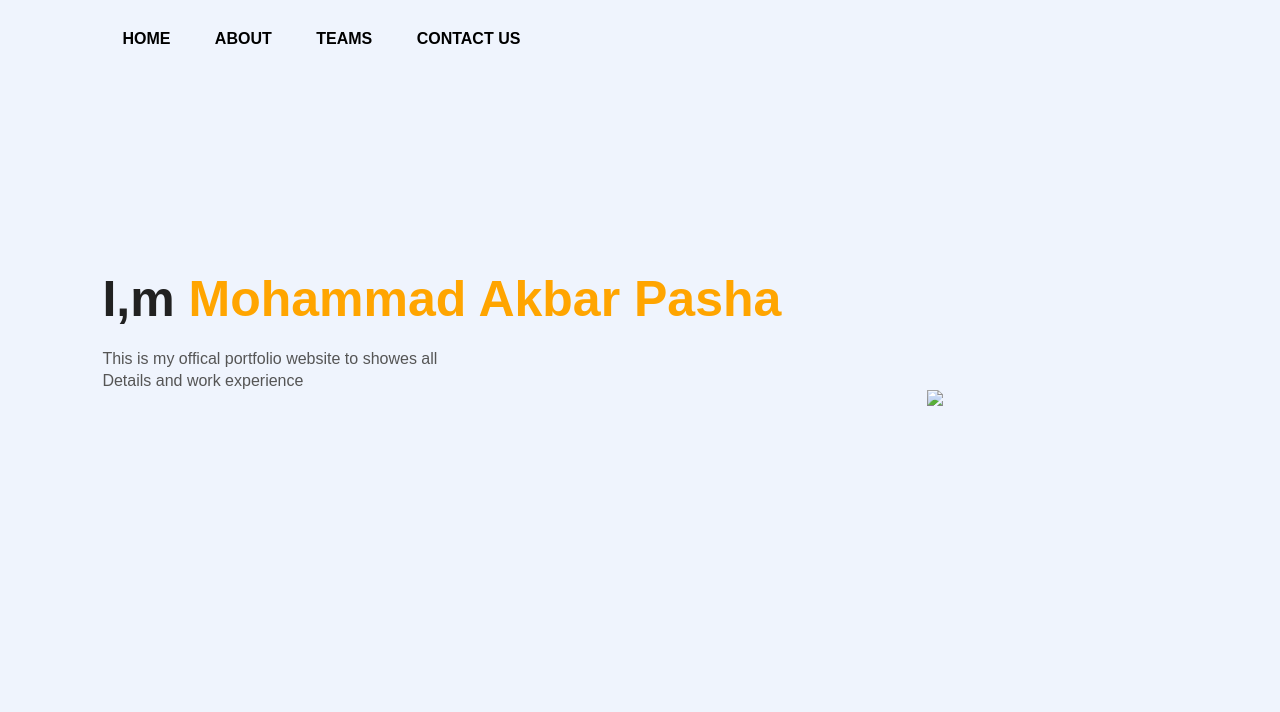
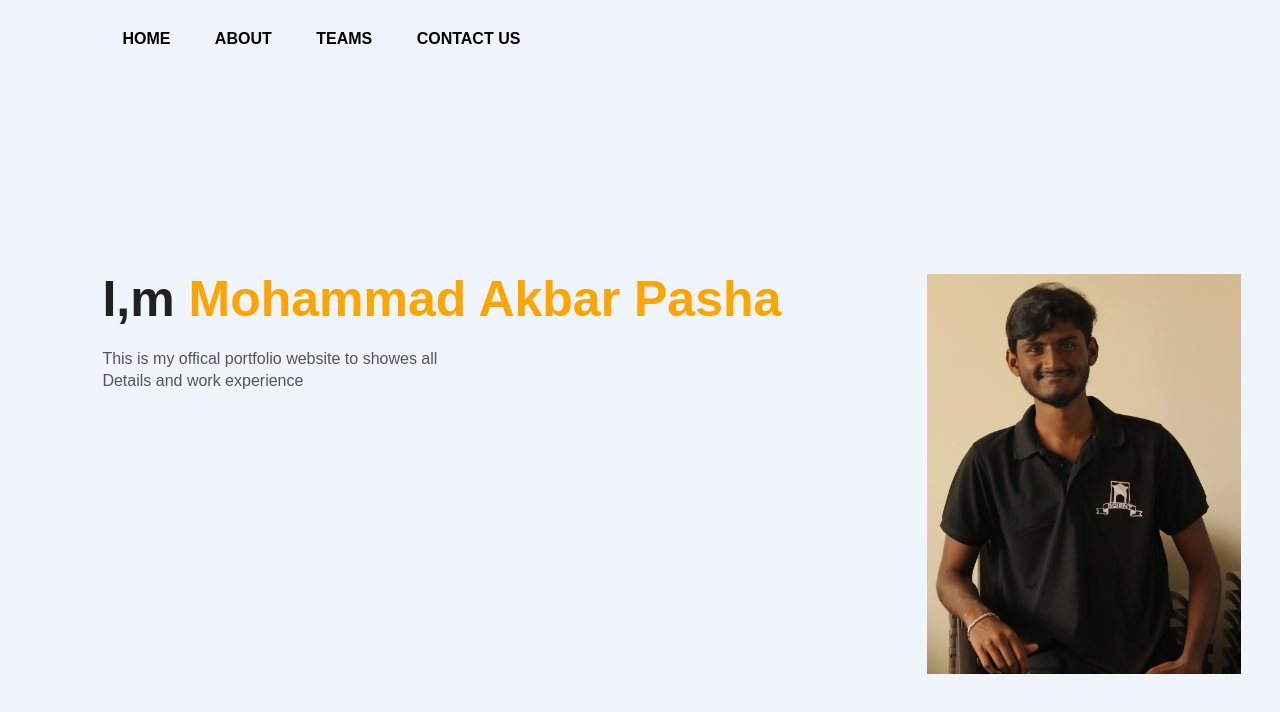
Before and after one commit to Akbar-2001/my-first-static-web-app, a plain HTML site: page src/index.html in a window 1280 px wide. Drawn offline with Linux system fonts and the light colour scheme; the site is published under a folder, as on GitHub Pages, so addresses that start at the root find nothing.

Commit message:
update 4

```diff
--- a/src/index.html
+++ b/src/index.html
@@ -26,7 +26,7 @@
         <p>This is my offical portfolio website to showes all
           <br> Details and work experience
         </p>
-        <img src="/src/images/ak.jpg" class="shape">
+        <img src="images/ak.jpg" class="shape">
       </div>
 
 
```
